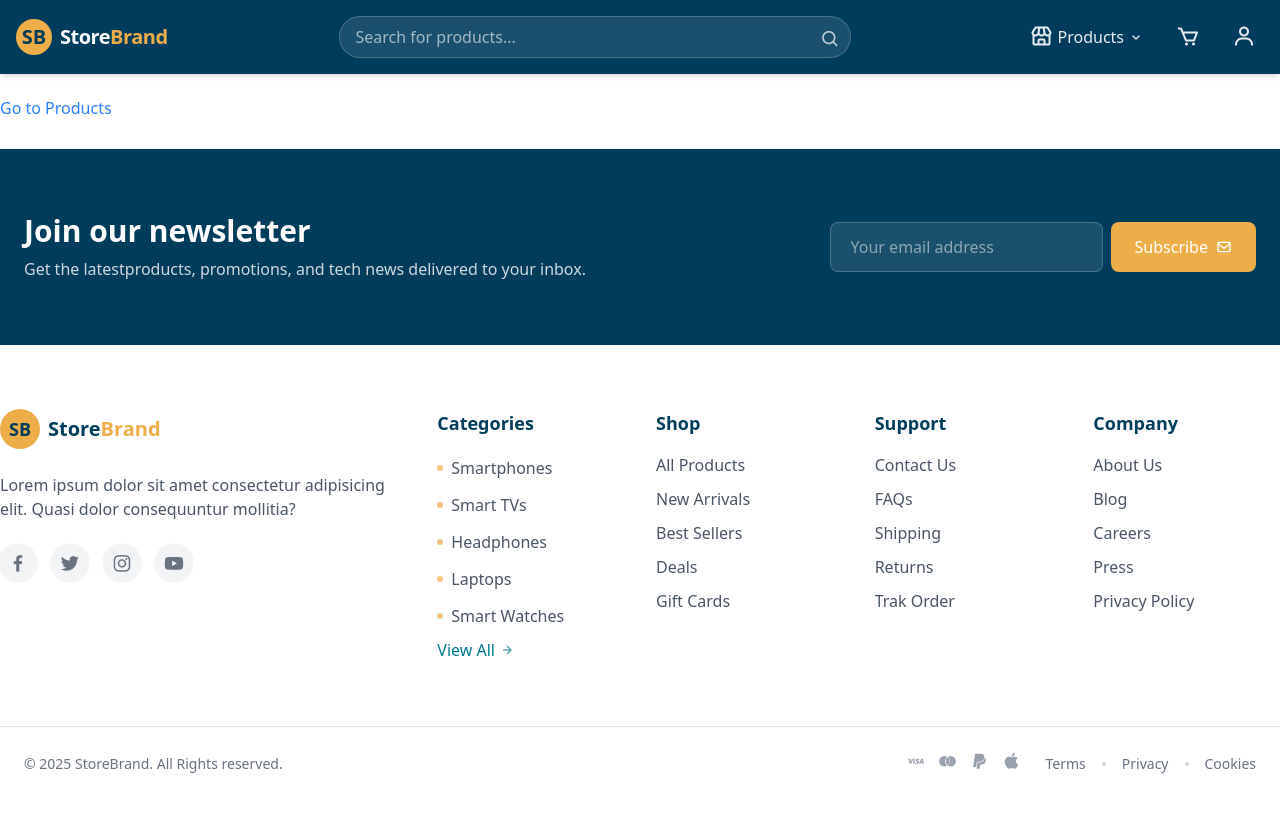
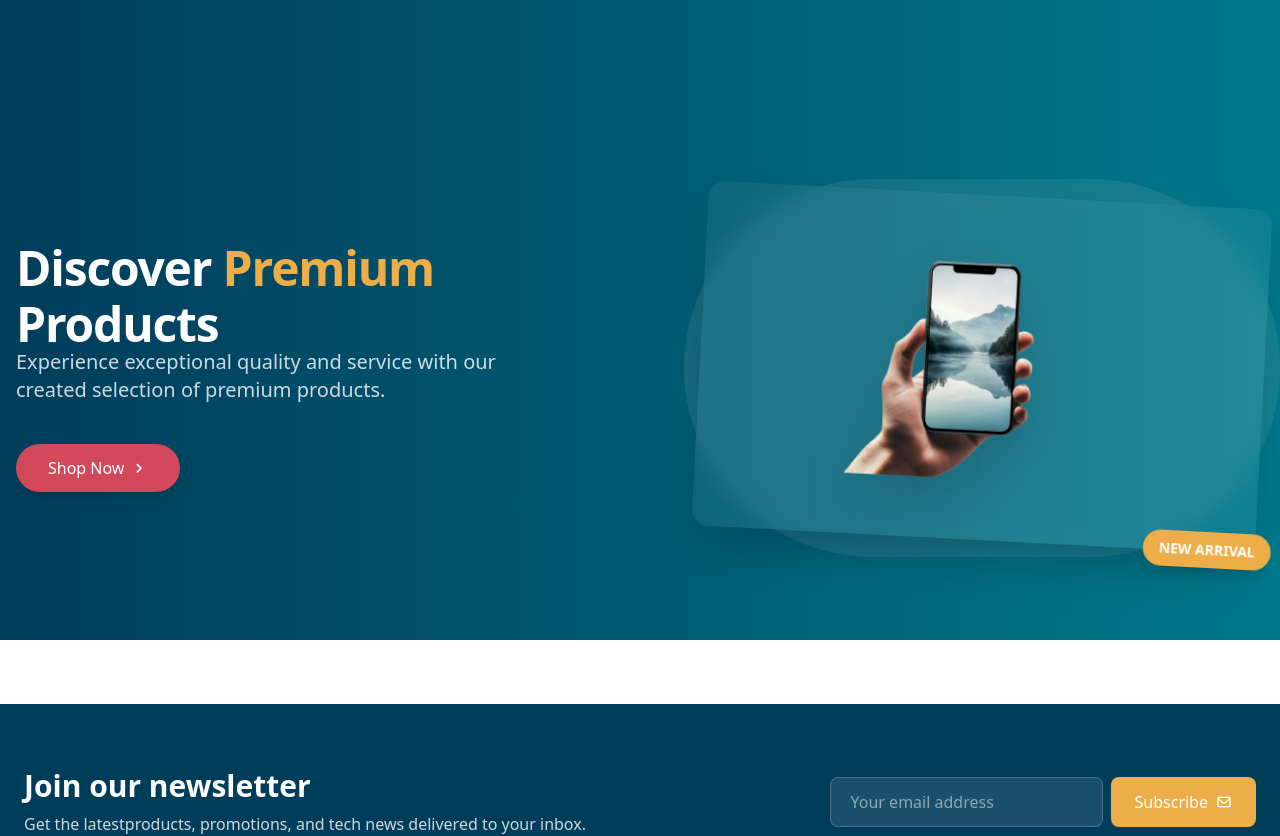
Before and after one commit to alijamshidy/shopping_website_Next.js, a Next.js app: page / in a window 1280 px wide. Shown: the top 836 px of the page. Before the commit the page ends 800 px from the top, so only its background shows below. Built offline with nearby package versions, Linux system fonts and the light colour scheme.

Commit message:
Build Hero Section

```diff
--- a/src/app/page.tsx
+++ b/src/app/page.tsx
@@ -1,3 +1,4 @@
+import Image from "next/image";
 import Link from "next/link";
 import Footer from "./components/Footer";
 import Navigation from "./components/Navigation";
@@ -9,12 +10,49 @@
   return (
     <div className="min-h-screen flex flex-col">
       <Navigation />
-      <div className="grow pt-24">
-        <Link
-          href={`/products`}
-          className="text-blue-500">
-          Go to Products
-        </Link>
+      <div className="relative h-[80vh] mb-16 overflow-hidden bg-linear-to-r from-[#003d5b] to-[#00798c]">
+        <div className="max-w-7xl mx-auto px-4 pt-24 h-full flex flex-col">
+          <div className="grow flex flex-col md:flex-row items-center justify-center md:justify-between">
+            <div className="w-1/2 text-center md:text-left mb-10 md:mb-0 z-10">
+              <h1 className="text-4xl sm:text-5xl md:text-5xl font-extrabold text-white tracking-tight">
+                <div className="mb-2">
+                  Discover <span className="text-[#edae49]">Premium</span>
+                </div>
+                <div>Products</div>
+              </h1>
+              <p className="text-xl text-white/80 max-w-lg mb-10">
+                Experience exceptional quality and service with our created
+                selection of premium products.
+              </p>
+              <div className="flex flex-col sm:flex-row gap-4 justify-center md:justify-start">
+                <Link
+                  href={`/products`}
+                  className="bg-[#d1495b] hover:bg-[#d1495b]/90 text-white px-8 py-3 rounded-full transform hover:scale-105 shadow-lg font-medium flex items-center justify-center transition-all">
+                  Shop Now <i className="bx bx-chevron-right ml-1 text-xl"></i>
+                </Link>
+              </div>
+            </div>
+            <div className="w-1/2 relative z-10 flex justify-center md:justify-end">
+              <Link
+                href={`/products`}
+                className="relative group cursor-pointer">
+                <div className="absolute -inset-4 rounded-full bg-white/10 backdrop-blur-sm animate-pulse group-hover:bg-white/20 transition-colors"></div>
+                <div className="bg-white/5 backdrop-blur-md p-8 rounded-2xl shadow-2xl transform rotate-3 group-hover:rotate-0 transition-transform duration-500">
+                  <Image
+                    src={`/images/product001.png`}
+                    alt="featured product Image"
+                    width={500}
+                    height={400}
+                    className="rounded-lg drop-shadow-2xl object-contain"
+                  />
+                  <div className="absolute -bottom-4 -right-4 bg-[#edae49] text-white px-4 py-2 rounded-full shadow-lg text-sm font-bold">
+                    NEW ARRIVAL
+                  </div>
+                </div>
+              </Link>
+            </div>
+          </div>
+        </div>
       </div>
       <Footer />
     </div>
```
